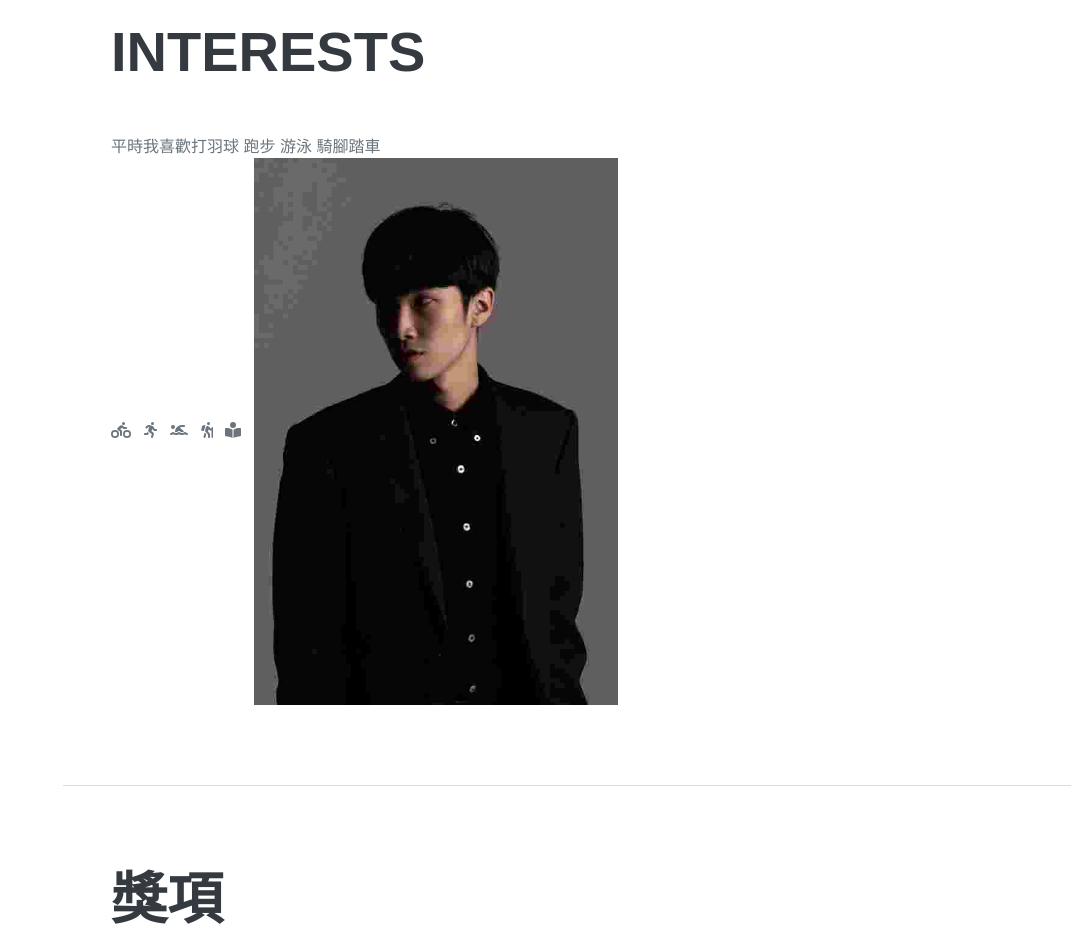
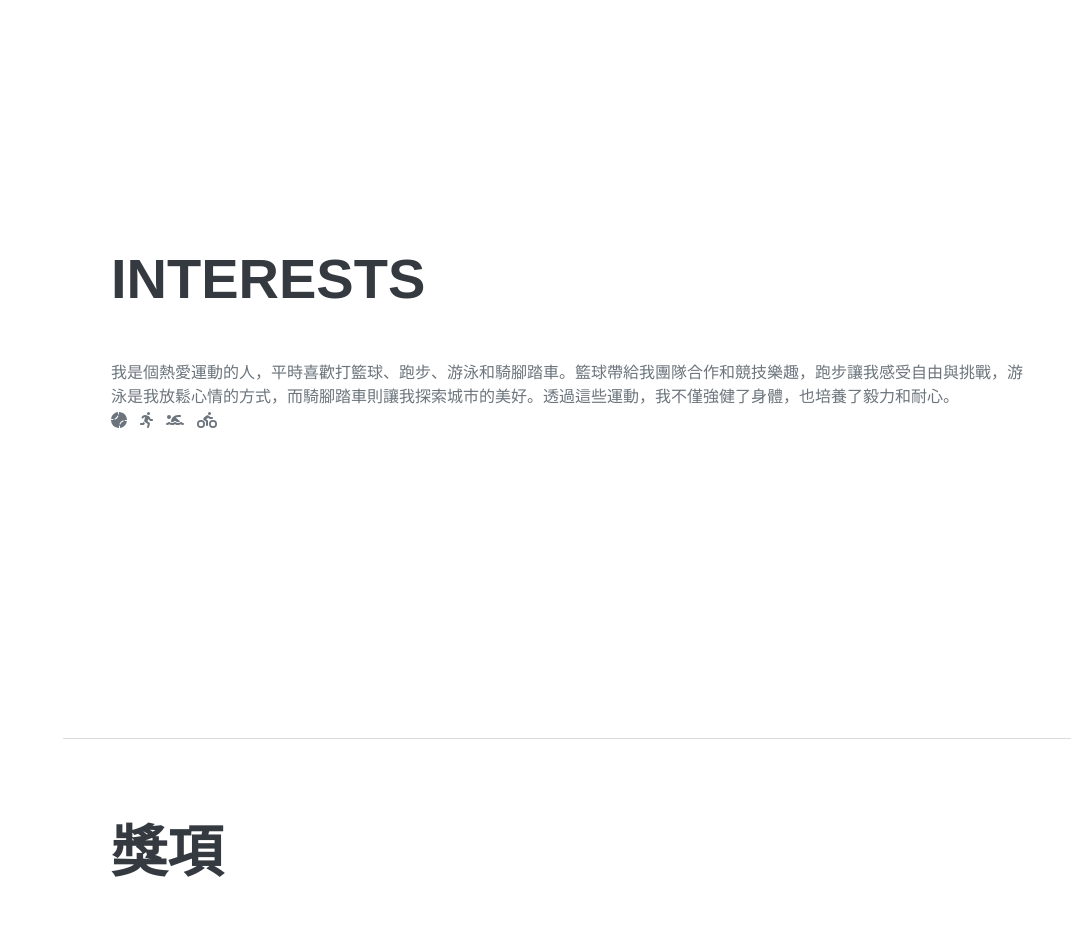
Before and after one commit to a109082028/a109082028.github.io, a plain HTML site: page index.html in a window 1280 px wide. Shown: the part 4900-5834 px from the top of the page, without its empty margins (209-1280 px from the left). Drawn offline with nearby package versions, Linux system fonts and the light colour scheme.

Commit message:
Update index.html

```diff
--- a/index.html
+++ b/index.html
@@ -483,15 +483,14 @@
             <section class="resume-section" id="interests">
                 <div class="resume-section-content">
                     <h2 class="mb-5">Interests</h2>
-                     <p class="mb-0">平時我喜歡打羽球 跑步 游泳 騎腳踏車</p>
-                    <li class="list-inline-item"><i class="fas fa-biking"></i></li>
+                     <p class="mb-0">我是個熱愛運動的人，平時喜歡打籃球、跑步、游泳和騎腳踏車。籃球帶給我團隊合作和競技樂趣，跑步讓我感受自由與挑戰，游泳是我放鬆心情的方式，而騎腳踏車則讓我探索城市的美好。透過這些運動，我不僅強健了身體，也培養了毅力和耐心。
+                     </p>
+                    <li class="list-inline-item"><i class="fas fa-baseball-ball"></i></li>
                     <li class="list-inline-item"><i class="fas fa-running"></i></li>
                     <li class="list-inline-item"><i class="fas fa-swimmer"></i></li>
-                    <li class="list-inline-item"><i class="fas fa-hiking"></i></li>
-                    <li class="list-inline-item"><i class="fas fa-book-reader"></i></li>
-                    <img class="card-img-top" src="assets/img/profile.jpg" alt="Card image" style="width:40%">
+                    <li class="list-inline-item"><i class="fas fa-biking"></i></li>
 
-                </div>
+                      </div>
             </section>
             <hr class="m-0" />
             <!-- PORTFOLIO-->
```
